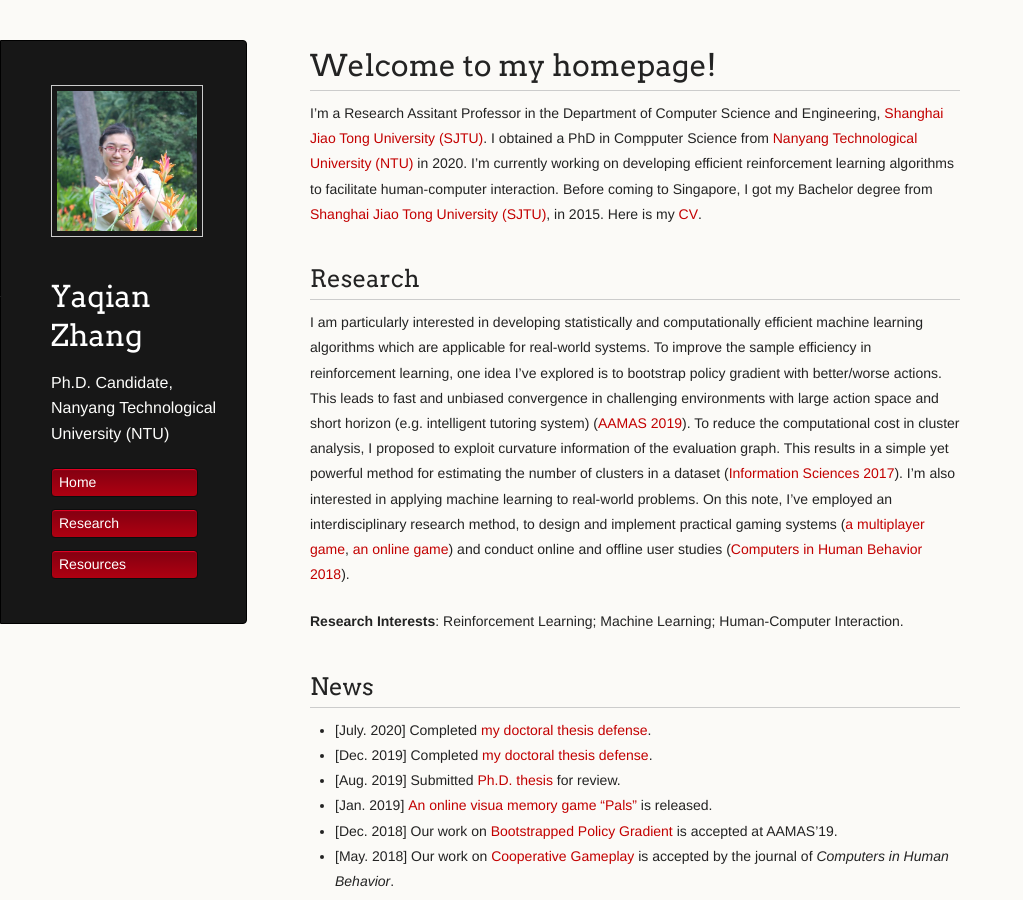
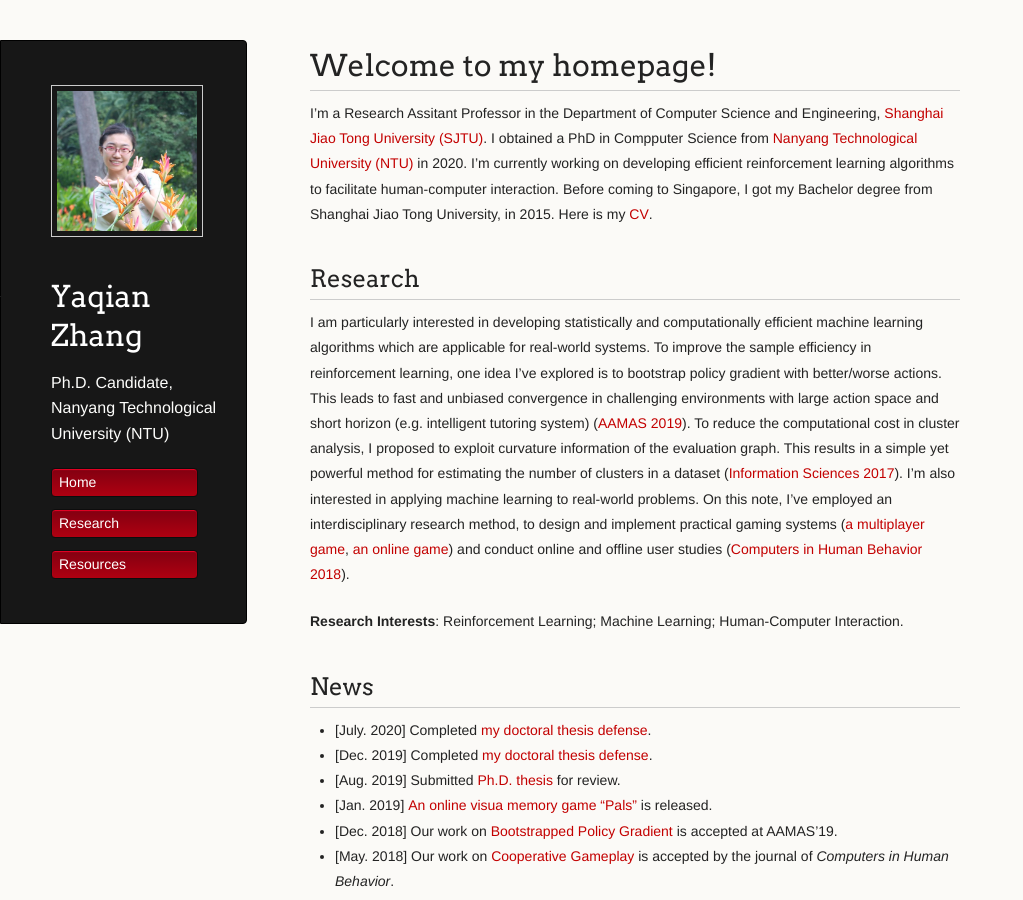
Before and after one commit to YaqianZhang/yaqianzhang.github.io, a Jekyll site: the page built from index.md, in a window 1280 px wide and 900 px high. Shown: the whole window, without its empty margins (0-1023 px from the left). Built offline with Jekyll 4.4.1, drawn with Linux system fonts in a browser that asks for light colours; a script that is not in the unit is left out; our own code applies the rules of GitHub Pages for plain Markdown files.

Commit message:
Update index.md

```diff
--- a/index.md
+++ b/index.md
@@ -2,7 +2,7 @@
 layout: default
 ---
 # Welcome to my homepage!
-I'm a Research Assitant Professor in the Department of Computer Science and Engineering, [Shanghai Jiao Tong University (SJTU)](http://en.sjtu.edu.cn/). I obtained a PhD in Compputer Science from [Nanyang Technological University (NTU)](https://www.ntu.edu.sg) in 2020. I'm currently working on developing efficient reinforcement learning algorithms to facilitate human-computer interaction.  Before coming to Singapore, I got my Bachelor degree from [Shanghai Jiao Tong University (SJTU)](http://en.sjtu.edu.cn/), in 2015. Here is my [CV](about/CV_Yaqian_Zhang.pdf).
+I'm a Research Assitant Professor in the Department of Computer Science and Engineering, [Shanghai Jiao Tong University (SJTU)](http://en.sjtu.edu.cn/). I obtained a PhD in Compputer Science from [Nanyang Technological University (NTU)](https://www.ntu.edu.sg) in 2020. I'm currently working on developing efficient reinforcement learning algorithms to facilitate human-computer interaction.  Before coming to Singapore, I got my Bachelor degree from Shanghai Jiao Tong University, in 2015. Here is my [CV](about/CV_Yaqian_Zhang.pdf).
 
 ## Research
 I am particularly interested in developing statistically and computationally efficient machine learning algorithms which are applicable for real-world systems.
```
